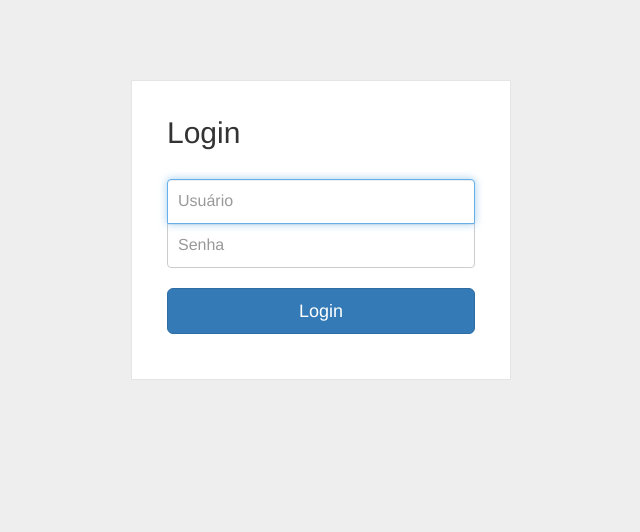
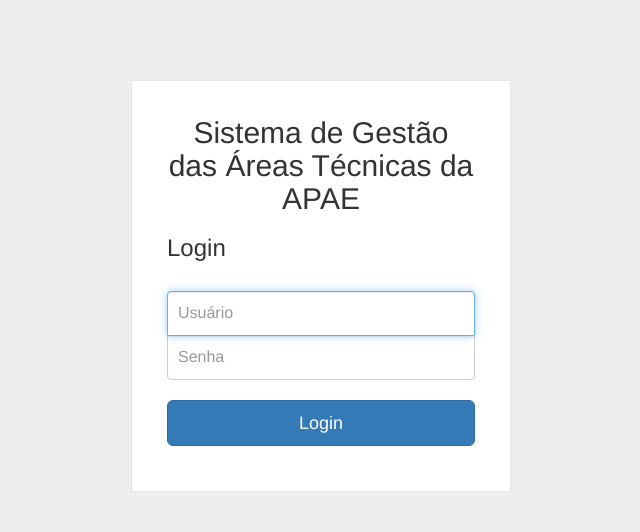
Before and after one commit to feolilucas/siga, a PHP site: page /siga/telalogin.php in a window 1280 px wide. Shown: the top 532 px of the page, without its empty margins (319-959 px from the left). Run offline with PHP 8.4, Linux system fonts and the light colour scheme; data that the repository does not hold is empty.

Commit message:
Tela de login
Tela de login

```diff
--- a/telalogin.php
+++ b/telalogin.php
@@ -23,7 +23,8 @@
 <body>
 	<div class="wrapper">
 		<form class="form-signin" method="post" action="verificalogin.php" id="login">
-			<h2 class="form-signin-heading">Login</h2>
+			<h2 align="center"> Sistema de Gestão das Áreas Técnicas da APAE  </h4>
+			<h3 class="form-signin-heading">Login</h2>
 			<input pattern="[a-z\s]+$" id="login" type="text" class="form-control" name="login" placeholder="Usuário" required autofocus />
 			<input id="senha" type="password" class="form-control" name="senha" placeholder="Senha" required />
 			<button class="btn btn-lg btn-primary btn-block" type="submit">Login</button>
```
